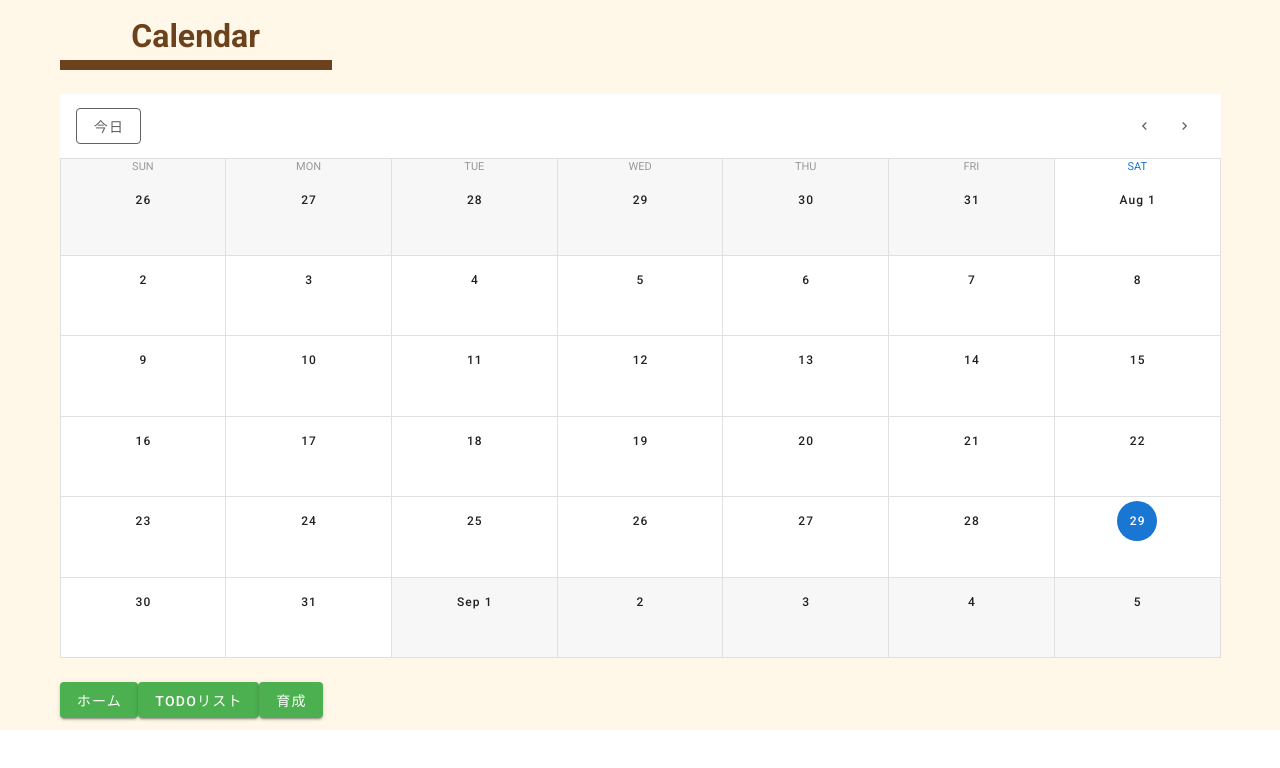
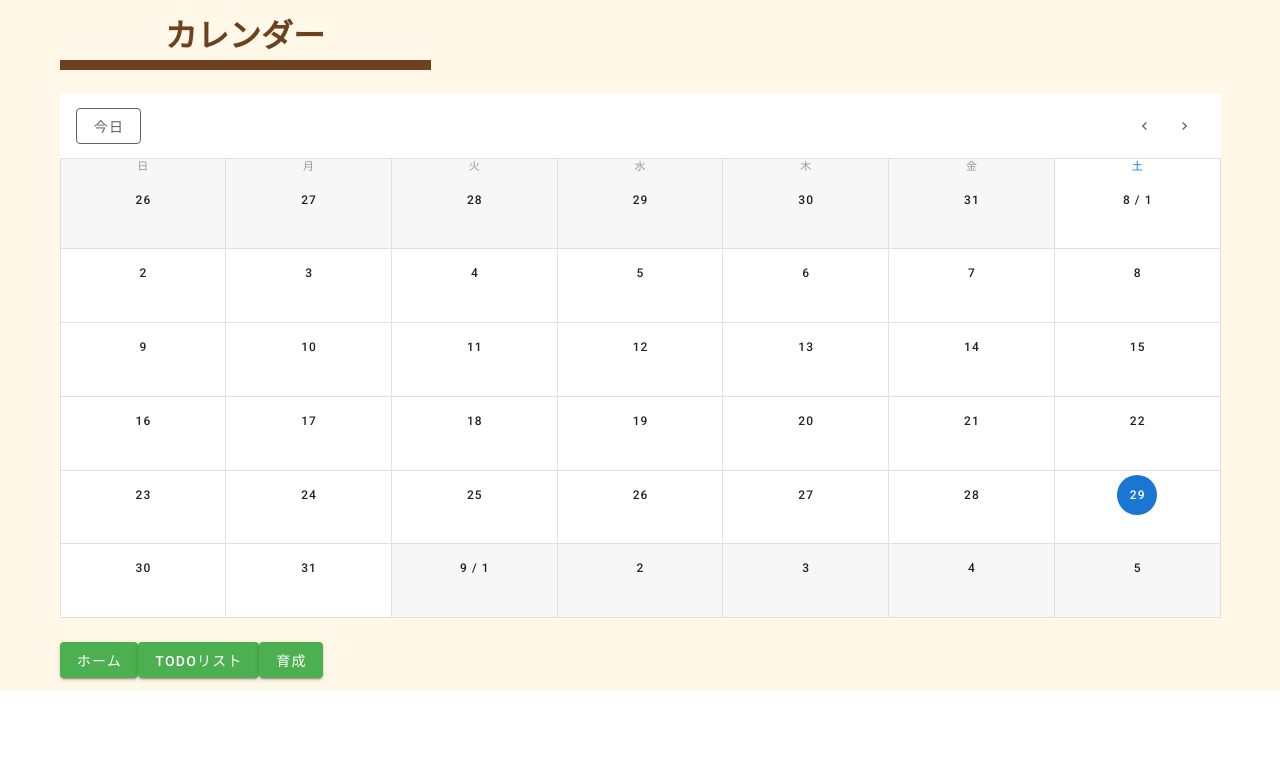
Before and after one commit to KK56ken/HackU_2020_vol.2_sysken, a Vue app in the folder raise_todo/: page /calendar in a window 1280 px wide. Shown: the top 768 px of the page. Built offline with nearby package versions, Linux system fonts and the light colour scheme.

Commit message:
和田カレンダー日本語対応

```diff
--- a/raise_todo/src/pages/Calendar.vue
+++ b/raise_todo/src/pages/Calendar.vue
@@ -3,8 +3,8 @@
     <!-- <HelloWorld msg="Welcome to Your Vue.js App"/> -->
     <v-container>
       <v-row class="text-center">
-        <v-col cols="6" sm="6" md="4" lg="3">
-          <h1>Calendar</h1>
+        <v-col cols="7" sm="7" md="5" lg="4">
+          <h1>カレンダー</h1>
           <v-divider></v-divider>
         </v-col>
       </v-row>
@@ -52,7 +52,7 @@
               </v-menu>-->
             </v-toolbar>
           </v-sheet>
-          <v-sheet height="500">
+          <v-sheet height="460">
             <v-calendar
               ref="calendar"
               v-model="focus"
@@ -60,6 +60,9 @@
               :events="events"
               :event-color="getEventColor"
               @click:date="display"
+              locale="ja-jp"
+              :day-format="timestamp => new Date(timestamp.date).getDate()"
+              :month-format="timestamp => (new Date(timestamp.date).getMonth() + 1) + ' /'"
             ></v-calendar>
             <v-dialog v-model="dialog" width="500">
               <v-card>
```
